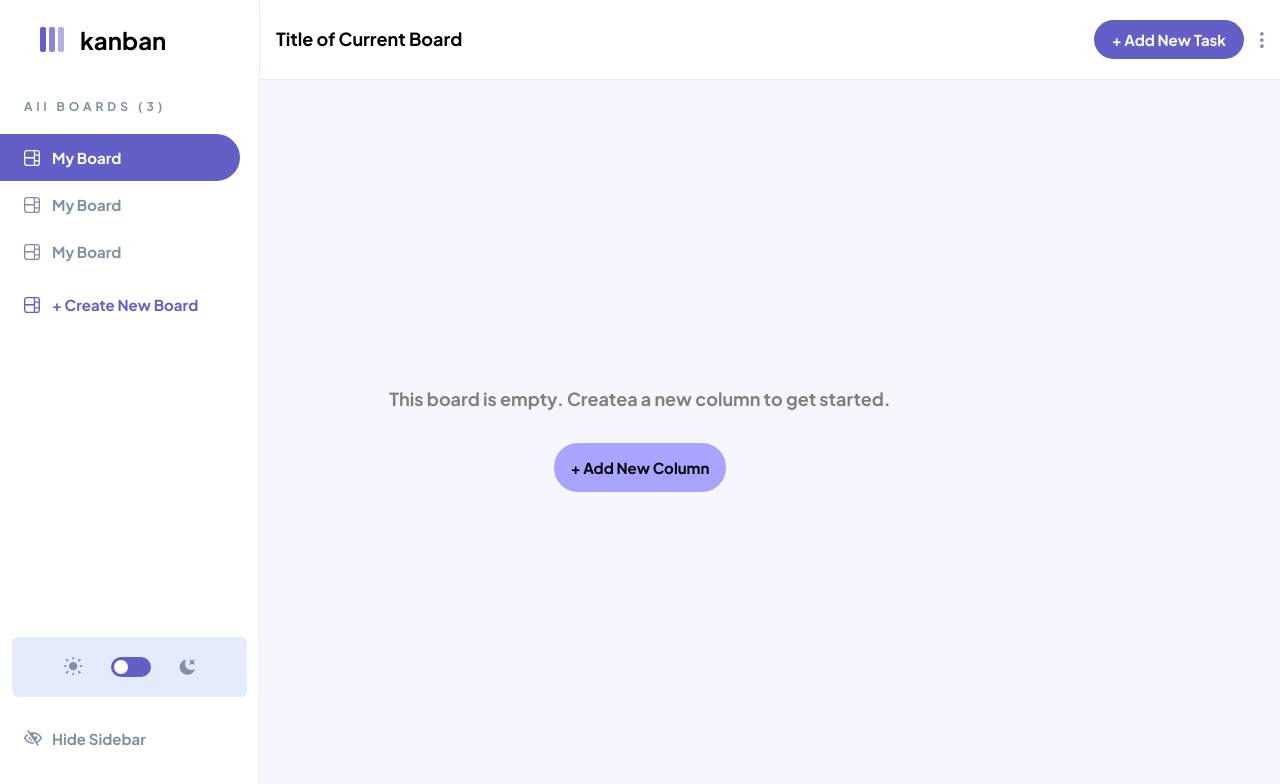
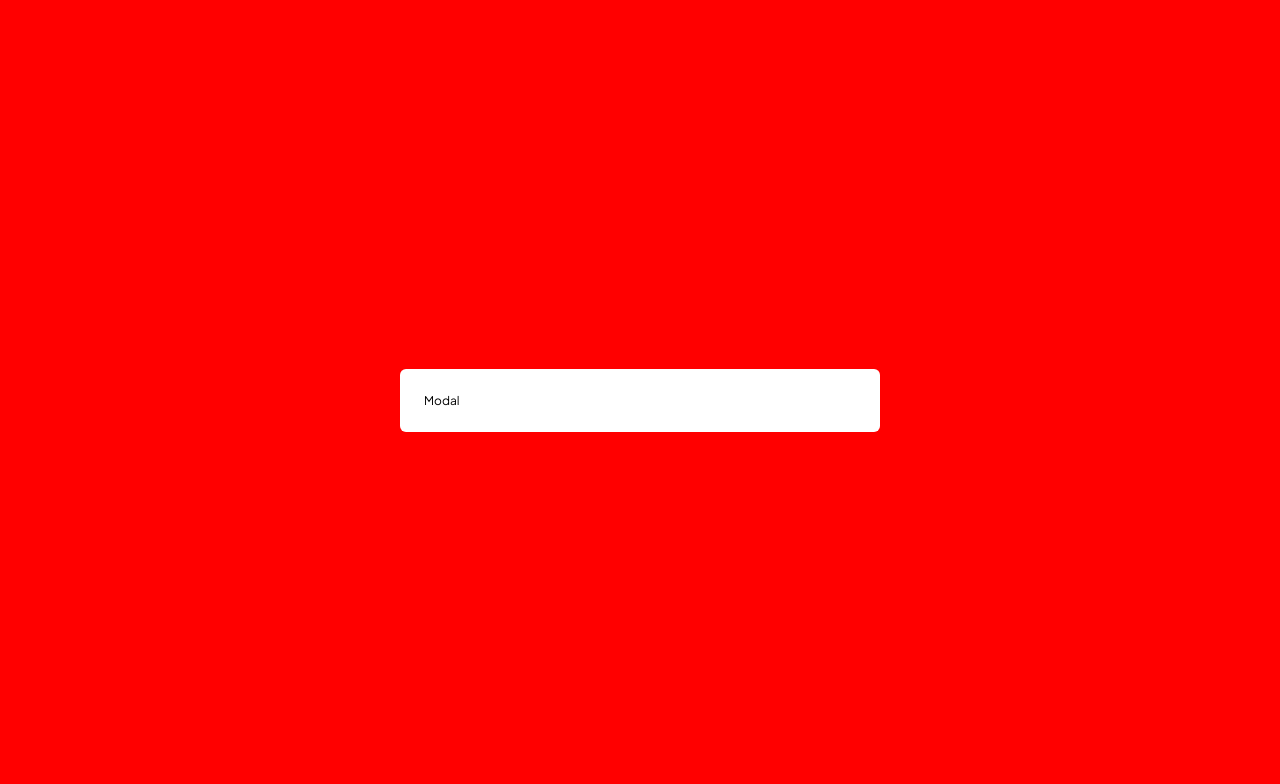
Before and after one commit to NaetharuCodes/kanban, a React (Vite) app in the folder kanban-ui/: page / in a window 1280 px wide. Shown: the top 784 px of the page. Built offline with nearby package versions, Linux system fonts and the light colour scheme.

Commit message:
Add basic modal with close on click handler

```diff
--- a/kanban-ui/src/App.tsx
+++ b/kanban-ui/src/App.tsx
@@ -2,14 +2,20 @@ import AppShell from "./components/AppShell/AppShell";
 import dummyData from "./dummyData.json";
 import styles from "./App.module.css";
 import Column from "./components/Column/Column";
+import Modal from "./components/Modal/Modal";
+import { useState } from "react";
 
 const App = () => {
-  console.log(dummyData);
-  console.log(dummyData.colData[1].colColor);
+  const [open, setOpen] = useState<boolean>(true);
+
+  const handleToggleModal = () => {
+    setOpen(!open);
+  };
 
   return (
     <AppShell>
-      {!dummyData.colData ? (
+      {open && <Modal toggleModal={handleToggleModal}>Modal</Modal>}
+      {dummyData.colData ? (
         <div className={styles.mainContainer}>
           {dummyData.colData.map((col) => (
             <Column
--- /dev/null
+++ b/kanban-ui/src/components/Modal/Modal.module.css
@@ -0,0 +1,27 @@
+.container {
+  position: fixed;
+  top: 0;
+  bottom: 0;
+  left: 0;
+  right: 0;
+  z-index: 10;
+  background-color: red;
+  display: flex;
+  align-items: center;
+  justify-content: center;
+}
+
+.modal {
+  background-color: white;
+  padding: 24px;
+  border-radius: 6px;
+  width: 100%;
+  margin: 16px;
+  z-index: 12;
+}
+
+@media screen and (min-width: 680px) {
+  .modal {
+    width: 480px;
+  }
+}
--- /dev/null
+++ b/kanban-ui/src/components/Modal/Modal.tsx
@@ -0,0 +1,22 @@
+import styles from "./Modal.module.css";
+
+interface ModalProps {
+  children: React.ReactNode;
+  toggleModal: () => void;
+}
+
+const Modal = ({ children, toggleModal }: ModalProps) => {
+  const handleBackgroundClick = (e: React.MouseEvent) => {
+    if (e.target === e.currentTarget) {
+      toggleModal();
+    }
+  };
+
+  return (
+    <div className={styles.container} onClick={handleBackgroundClick}>
+      <div className={styles.modal}>{children}</div>
+    </div>
+  );
+};
+
+export default Modal;
```
